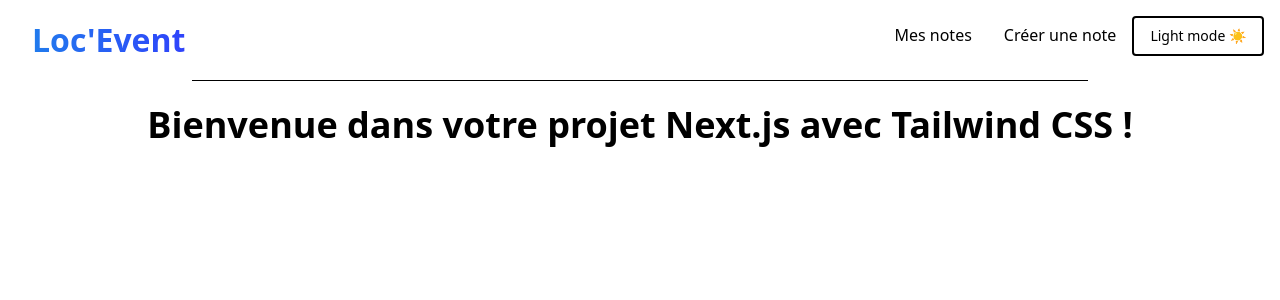
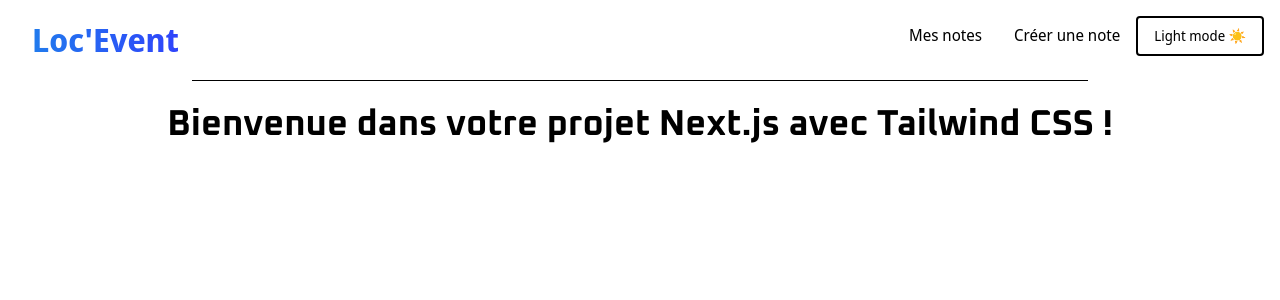
Before and after one commit to Taikhun88/gestion-notes, a Next.js app: page / in a window 1280 px wide. Shown: the top 300 px of the page. Built offline with nearby package versions, Linux system fonts and the light colour scheme.

Commit message:
apply global and local fonts

```diff
--- a/src/app/layout.tsx
+++ b/src/app/layout.tsx
@@ -1,6 +1,20 @@
 import ThemeProvider from "@/components/ThemeProvider"
 import "./globals.css"
 import Header from "@/components/Header"
+import { Noto_Sans_Display, Oxanium } from "next/font/google"
+import Main from "@/components/Main"
+
+const notoSansDisplay = Noto_Sans_Display({
+  subsets: ['latin'],
+  weight: ['400', '700'],
+  display: 'swap',
+})
+
+const oxanium = Oxanium({
+  subsets: ['latin'],
+  weight: ['400', '700'],
+  display: 'swap'
+})
 
 export const metadata = {
   title: "App Notes",
@@ -10,12 +24,14 @@ export const metadata = {
 export default function RootLayout({ children }: { children: React.ReactNode }) {
   return (
     <html lang="fr">
-      <body>
+      <body className={notoSansDisplay.className}>
         <ThemeProvider>
-          <Header/>
+          <Header />
           <hr />
-          {children}
-        </ThemeProvider>
+          <Main className={oxanium.className}>
+            {children}
+          </Main>
+          </ThemeProvider>
       </body>
     </html>
   )
--- a/src/app/notes/new/page.tsx
+++ b/src/app/notes/new/page.tsx
@@ -1,18 +1,7 @@
-import Main from "@/components/Main";
-import { Imbue } from "next/font/google"
-
-const imbue = Imbue({
-  subsets: ['latin'],
-  weight: ['400', '700'], // poids que tu veux
-  display: 'swap',
-})
-
 export default function NewNote() {
   return (
-    <Main className={imbue.className}>
       <div className="min-h-screen">
         <h1 className="text-4xl font-bold text-center p-6">Créer une nouvelle note</h1>
       </div>
-    </Main>
   );
 }
--- a/src/app/notes/page.tsx
+++ b/src/app/notes/page.tsx
@@ -1,18 +1,7 @@
-import Main from "@/components/Main";
-import { Barriecito } from "next/font/google";
-
-const barriecito = Barriecito({
-  subsets: ['latin'],
-  weight: ['400'], // poids que tu veux
-  display: 'swap',
-})
-
 export default function Notes() {
   return (
-    <Main className={barriecito.className}>
       <div className="min-h-screen p-6 text-center">
-        <p>Mes notes</p>
+        <h1 className="text-4xl font-bold text-center p-6">Mes notes</h1>
       </div>
-    </Main>
   );
 }
--- a/src/app/page.tsx
+++ b/src/app/page.tsx
@@ -1,9 +1,7 @@
 export default function Home() {
   return (
-    <main>
       <div className="min-h-screen">
         <h1 className="text-4xl font-bold text-center p-6">Bienvenue dans votre projet Next.js avec Tailwind CSS !</h1>
       </div>
-    </main>
   );
 }
```
